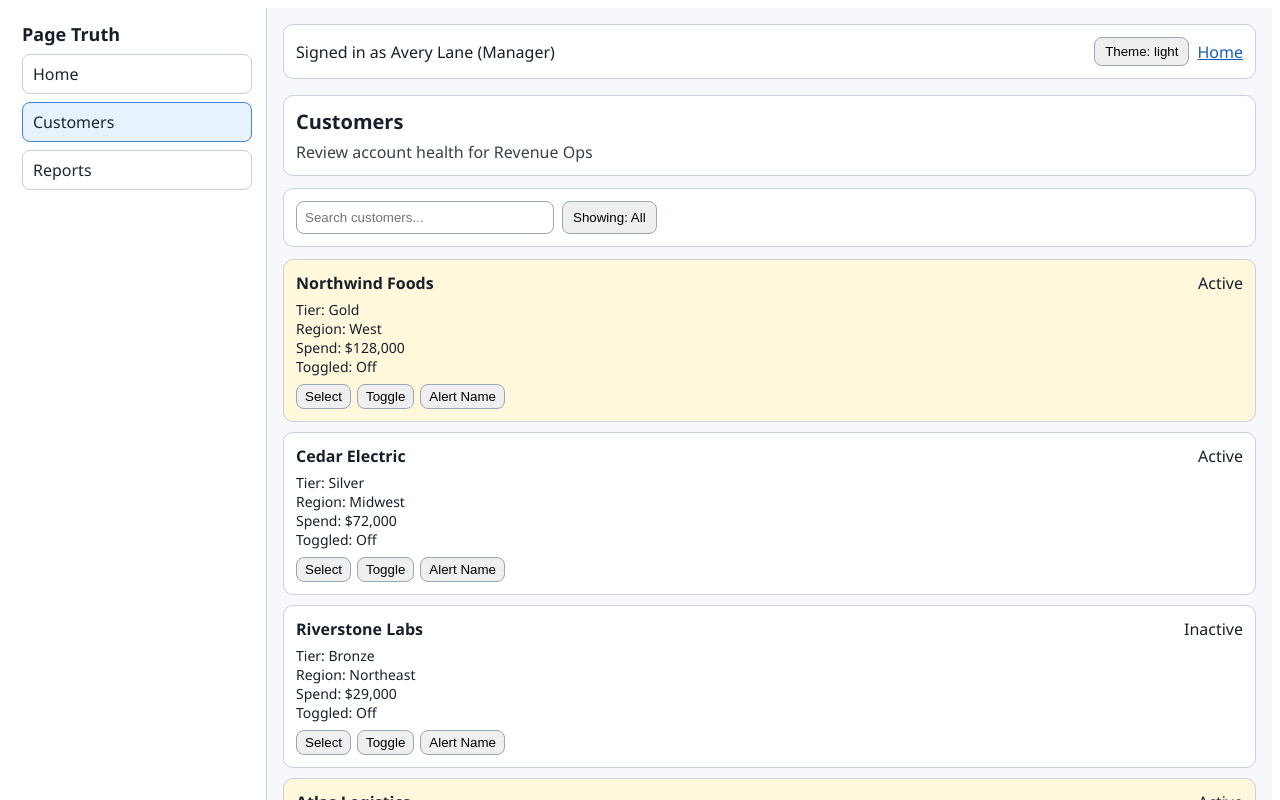
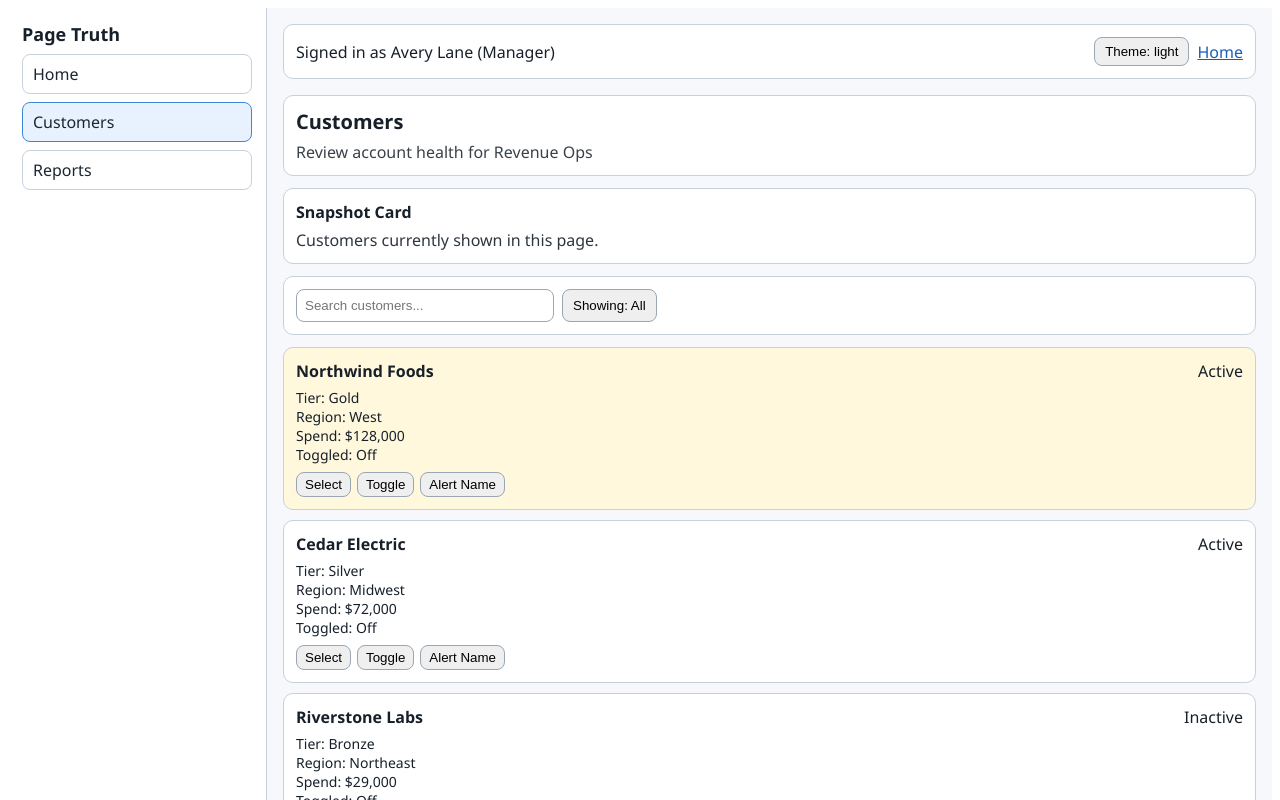
Before and after one commit to sibbala123/React_Refactoring_Experiment, a React (Vite) app: page /customers in a window 1280 px wide. Shown: the top 800 px of the page. Built offline with nearby package versions, Linux system fonts and the light colour scheme.

Commit message:
feat(ex06): inject duplicated card markup across pages

```diff
--- a/src/pages/CustomersPage.jsx
+++ b/src/pages/CustomersPage.jsx
@@ -31,6 +31,18 @@ export default function CustomersPage({ theme, user }) {
   return (
     <section>
       <Toolbar theme={theme} title="Customers" subtitle={`Review account health for ${user.team}`} />
+      <div
+        style={{
+          border: `1px solid ${isLight ? '#c8d1db' : '#4b5b6d'}`,
+          borderRadius: 10,
+          padding: 12,
+          background: isLight ? '#ffffff' : '#2b3541',
+          marginBottom: 12,
+        }}
+      >
+        <strong>Snapshot Card</strong>
+        <div style={{ marginTop: 6, opacity: 0.9 }}>Customers currently shown in this page.</div>
+      </div>
       <div
         style={{
           border: `1px solid ${isLight ? '#c8d1db' : '#4b5b6d'}`,
--- a/src/pages/HomePage.jsx
+++ b/src/pages/HomePage.jsx
@@ -12,6 +12,18 @@ export default function HomePage({ theme, user }) {
   return (
     <section>
       <Toolbar theme={theme} title="Home" subtitle={`Welcome back, ${user.name}`} />
+      <div
+        style={{
+          border: `1px solid ${isLight ? '#c8d1db' : '#4b5b6d'}`,
+          borderRadius: 10,
+          padding: 12,
+          background: isLight ? '#ffffff' : '#2b3541',
+          marginBottom: 12,
+        }}
+      >
+        <strong>Snapshot Card</strong>
+        <div style={{ marginTop: 6, opacity: 0.9 }}>3 tips loaded for this page.</div>
+      </div>
       <div style={{ display: 'grid', gridTemplateColumns: 'repeat(auto-fit, minmax(220px, 1fr))', gap: 12 }}>
         {tips.map((tip) => (
           <article
```
